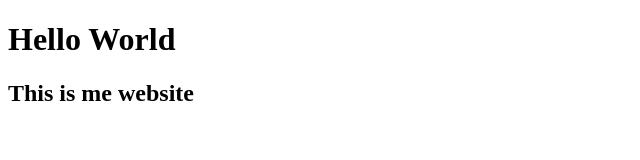
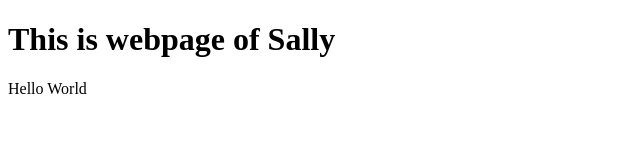
Before and after one commit to Feb-N/portfolio, a plain HTML site: page index.html in a window 1280 px wide. Shown: the whole page, without its empty margins (0-640 px from the left). Drawn offline with Linux system fonts and the light colour scheme.

Commit message:
Update index.html

```diff
--- a/index.html
+++ b/index.html
@@ -1,10 +1,9 @@
 <!DOCTYPE html>
 </html>
+<body>
 
-
-<body>
- <h1>Hello World</h1>
-<h2>This is me website </h2>
+<h1>This is webpage of Sally</h1>
+<p>Hello World </p>
 
 
 </body>
```
